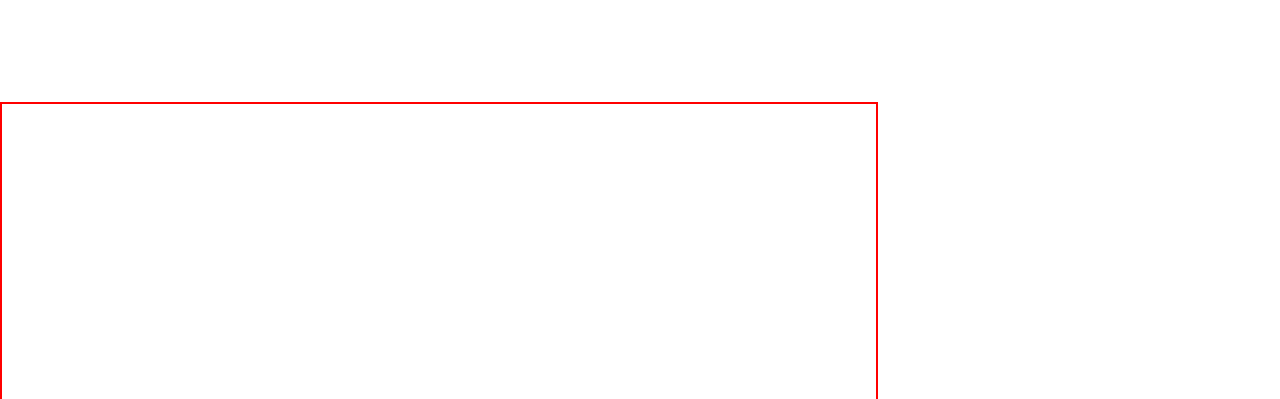
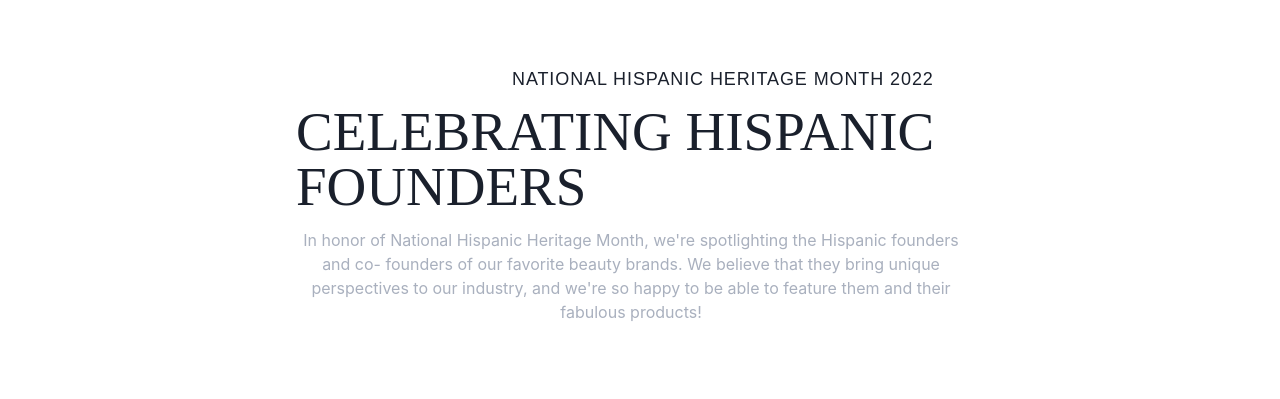
Before and after one commit to Sandipmaury/affable-scissors-7552, a React (Create React App) app: page /explore in a window 1280 px wide. Shown: the part 1102-1501 px from the top of the page. After the commit the page ends 1426 px from the top, so only its background shows below. Built offline with nearby package versions, Linux system fonts and the light colour scheme.

Commit message:
adding second box with some content

```diff
--- a/src/components/Slicker/SliderOne.css
+++ b/src/components/Slicker/SliderOne.css
@@ -30,6 +30,6 @@
 
   .image3{
     position: absolute;
-    /* background-color: white; */
+    top: 6rem;
 
   }
--- a/src/routes/ExplorePage.css
+++ b/src/routes/ExplorePage.css
@@ -13,9 +13,54 @@
 }
 
 .section_two{
-    border: 2px solid red;
+    /* border: 2px solid red; */
     width: 70%;
-    height: 300px;
+    height: 200px;
     position: relative;
-    top: 12rem;
+    top: 10rem;
+    left: 12rem;
 }
+
+.section_two  h2{
+    /* width: 98%; */
+    margin-left: 20rem;
+    font-size: 18px;
+    font-family: Montserrat Semi Bold, sans-serif;
+    letter-spacing: 0.05em;
+    line-height: 1;
+
+}
+
+.section_two  h1{
+    font-size: 55px;
+    font-family: Playfair Display, serif;
+    text-transform: uppercase;
+    line-height: 1;
+    margin-bottom: 0.25em;
+    margin-top: 0;
+    /* font-size: inherit; */
+    font-weight: inherit;
+    position: relative;
+    left: 6.5rem;
+    margin-top: 1rem;
+}
+
+.section_two_p{
+    display: block;
+    max-width: 45rem;
+    margin: 0 auto 1rem;
+    padding: 0 1rem;
+    font-size: 16px;
+    color: #a9b0be;
+}
+h1, h2, h3, h4, h5, h6, p {
+    margin-top: 0;
+    font-size: inherit;
+    font-weight: inherit;
+}
+
+.section_two_p {
+    display: block;
+    width: 100%;
+    text-align: center;
+}
--- a/src/routes/ExplorePage.jsx
+++ b/src/routes/ExplorePage.jsx
@@ -40,7 +40,13 @@ const ExplorePage = () => {
       </div>
 
       <div className='section_two'>
-
+        <div><h2>NATIONAL HISPANIC HERITAGE MONTH 2022</h2></div>
+        <div><h1>CELEBRATING HISPANIC FOUNDERS</h1></div>
+        <div className='section_two_p'>
+          <p>In honor of National Hispanic Heritage Month, we're spotlighting the Hispanic founders and co-
+        founders of our favorite beauty brands. We believe that they bring unique perspectives to our
+        industry, and we're so happy to be able to feature them and their fabulous products!</p>
+        </div>
       </div>
     </div>
   )
```
